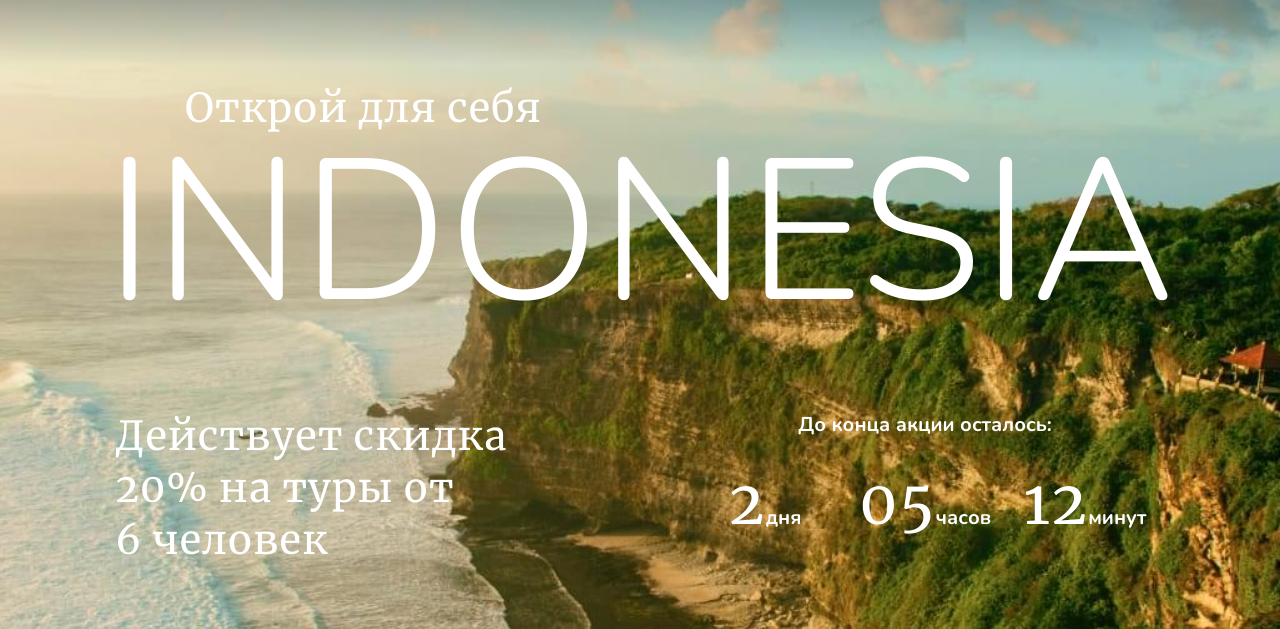
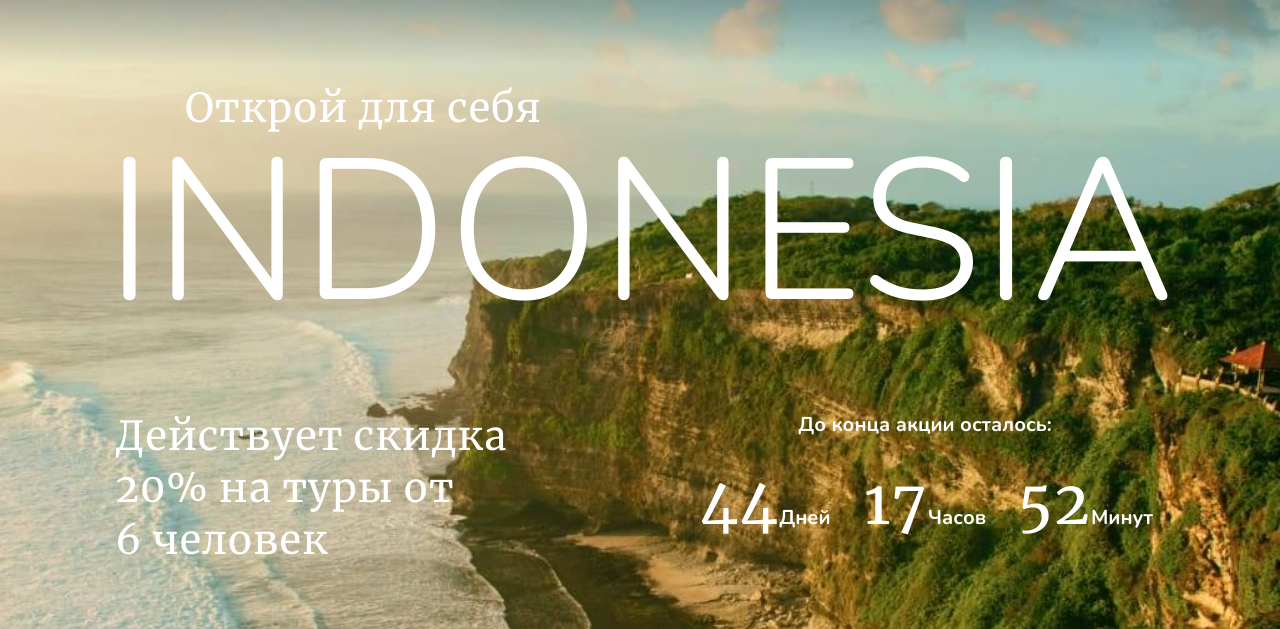
Before and after one commit to max-saraev-web/methed__IndoTravel, a plain HTML site: page index.html in a window 1280 px wide. Shown: the part 110-739 px from the top of the page. Drawn offline with Linux system fonts and the light colour scheme.

Commit message:
raw draft

```diff
--- a/index.html
+++ b/index.html
@@ -13,6 +13,7 @@
   <link rel="stylesheet" href="css/timer.css">
   <title>Indonesia</title>
   <meta name="robots" content="noindex, nofollow">
+  <script type="module" src="js/index.js"></script>
 </head>
 <body>
   <header class="header">
--- /dev/null
+++ b/js/index.js
@@ -0,0 +1,15 @@
+import * as elems from './modules/getElems.js';
+import {timerInit} from './modules/timer.js';
+
+const {
+  heroTimer,
+  heroText,
+} = elems;
+
+document.addEventListener('DOMContentLoaded', () => {
+  const app = () => {
+    timerInit(heroTimer, '30/Dec/2023,12:12:00', heroText);
+  };
+
+  app();
+});
--- /dev/null
+++ b/js/modules/getElems.js
@@ -0,0 +1,2 @@
+export const heroTimer = document.querySelector('.timer');
+export const heroText = document.querySelector('.hero__text');
--- /dev/null
+++ b/js/modules/timer.js
@@ -0,0 +1,90 @@
+export const timerInit = (selector, deadline, title) => {
+  selector.dataset.timerDeadline = deadline;
+
+  const getTimeRemaning = () => {
+    const dateStop = new Date(deadline).getTime();
+    const dateNow = Date.now();
+    const timeRemaning = dateStop - dateNow;
+
+    const days = Math.floor(timeRemaning / (1000 * 60 * 60 * 24));
+    const minutes = Math.floor(timeRemaning / 1000 / 60 % 60);
+    const hours = (Math.floor(timeRemaning / (1000 * 60 * 60)) % 24);
+
+    return {timeRemaning, days, minutes, hours};
+  };
+
+  const conjugator = (mode, option) => {
+    const dictionary = {
+      days: [
+        'День',
+        'Дня',
+        'Дней',
+      ],
+      minutes: [
+        'Минута',
+        'Минут',
+        'Минуты',
+      ],
+      hours: [
+        'Час',
+        'Часа',
+        'Часов',
+      ],
+    };
+    return dictionary[mode][option];
+  };
+
+  const cellRemover = (val, elem) => {
+    if (val === 0) {
+      elem.style.cssText = `
+        opacity: 0;
+      `;
+    } else if (val > 0) {
+      elem.style.cssText = `
+        opacity: 1;
+      `;
+    }
+  };
+
+  const startTimer = () => {
+    const timer = getTimeRemaning();
+
+    const dayCell = selector.querySelector('.timer__item_days');
+    const hourCell = selector.querySelector('.timer__item_hours');
+    const minutesCell = selector.querySelector('.timer__item_minutes');
+
+    cellRemover(timer.days, dayCell);
+    cellRemover(timer.hours, hourCell);
+    cellRemover(timer.minutes, minutesCell);
+
+    dayCell.firstElementChild.textContent = timer.days;
+    dayCell.lastElementChild.textContent = conjugator('days',
+      timer.days === 1 ? 0 :
+      (timer.days > 1 && timer.days < 5) ? 1 :
+      (timer.days >= 5) ? 2 :
+      'Ошибка');
+
+    hourCell.firstElementChild.textContent = timer.hours;
+    hourCell.lastElementChild.textContent = conjugator('hours',
+      (timer.hours === 1 || timer.hours === 21) ? 0 :
+        ((timer.hours >= 2 && timer.hours <= 4) ||
+          (timer.hours >= 22 && timer.hours <= 24)) ? 1 :
+          2);
+
+    minutesCell.firstElementChild.textContent = timer.minutes;
+    minutesCell.lastElementChild.textContent = conjugator('minutes',
+      timer.minutes % 10 === 1 && timer.minutes !== 11 ? 0 :
+      ((timer.minutes % 10 >= 2 && timer.minutes % 10 <= 4) &&
+        !(timer.minutes >= 12 &&
+        timer.minutes <= 14)) ? 1 : 2);
+
+    const intervalId = setTimeout(startTimer, 60000);
+
+    if (timer.timeRemaning <= 0) {
+      clearInterval(intervalId);
+      selector.remove();
+      title.remove();
+    }
+  };
+  startTimer();
+};
```
Also changed, not shown: 1 other file.
